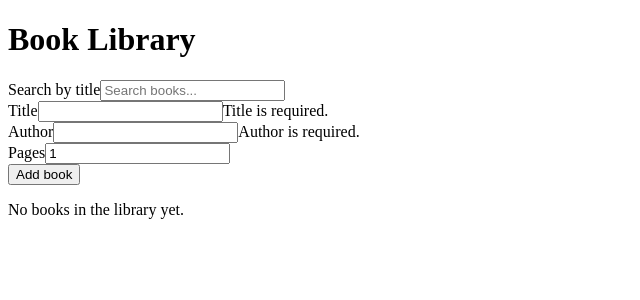
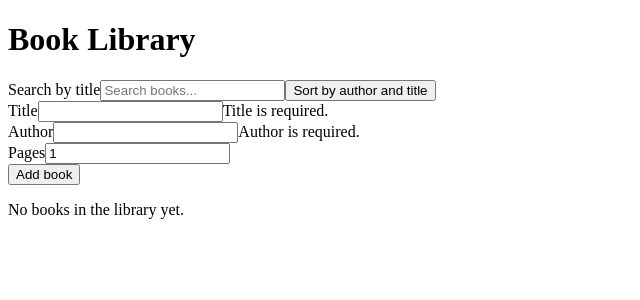
Before and after one commit to maks-stupak/book-library, an Angular app: page / in a window 1280 px wide. Shown: the top 300 px of the page, without its empty margins (0-640 px from the left). Built offline with nearby package versions, Linux system fonts and the light colour scheme.

Commit message:
feat: add book sorting

```diff
--- a/src/app/features/books/components/library-toolbar/library-toolbar.html
+++ b/src/app/features/books/components/library-toolbar/library-toolbar.html
@@ -1,3 +1,7 @@
 <label for="book-search">Search by title</label>
 
 <input id="book-search" type="search" placeholder="Search books..." (input)="updateSearch($event)" />
+
+<button type="button" (click)="sort.emit()">
+    Sort by author and title
+</button>
--- a/src/app/features/books/components/library-toolbar/library-toolbar.ts
+++ b/src/app/features/books/components/library-toolbar/library-toolbar.ts
@@ -8,6 +8,7 @@ import { Component, output } from '@angular/core';
 })
 export class LibraryToolbar {
   readonly searchChange = output<string>();
+  readonly sort = output<void>();
 
   protected updateSearch(event: Event): void {
     const input = event.target as HTMLInputElement;
--- a/src/app/features/books/pages/library-page/library-page.html
+++ b/src/app/features/books/pages/library-page/library-page.html
@@ -1,6 +1,6 @@
 <h1>Book Library</h1>
 
-<app-library-toolbar (searchChange)="searchBooks($event)" />
+<app-library-toolbar (searchChange)="searchBooks($event)" (sort)="sortBooks()" />
 
 @if (editingBook(); as book) {
 <app-book-form mode="edit" [book]="book" (save)="updateBook($event)" (cancel)="cancelEditing()" />
--- a/src/app/features/books/pages/library-page/library-page.ts
+++ b/src/app/features/books/pages/library-page/library-page.ts
@@ -53,4 +53,8 @@ export class LibraryPage {
   protected searchBooks(query: string): void {
     this.store.setSearchQuery(query);
   }
+
+  protected sortBooks(): void {
+    this.store.sortBooks();
+  }
 }
--- a/src/app/features/books/state/books.store.ts
+++ b/src/app/features/books/state/books.store.ts
@@ -2,6 +2,7 @@ import { computed, Injectable, signal } from '@angular/core';
 
 import { Book, BookInput } from '../models/book.model';
 import { filterBooksByTitle } from '../../utils/book-filter';
+import { sortBooksByAuthorAndTitle } from '../../utils/book-sort';
 
 @Injectable()
 export class BooksStore {
@@ -36,4 +37,8 @@ export class BooksStore {
   setSearchQuery(query: string): void {
     this.searchQueryState.set(query);
   }
+
+  sortBooks(): void {
+    this.booksState.update((books) => sortBooksByAuthorAndTitle(books));
+  }
 }
--- /dev/null
+++ b/src/app/features/utils/book-sort.ts
@@ -0,0 +1,7 @@
+import { Book } from '../books/models/book.model';
+
+export function sortBooksByAuthorAndTitle(books: readonly Book[]): Book[] {
+  return [...books].sort(
+    (a, b) => a.author.localeCompare(b.author) || a.title.localeCompare(b.title),
+  );
+}
```
